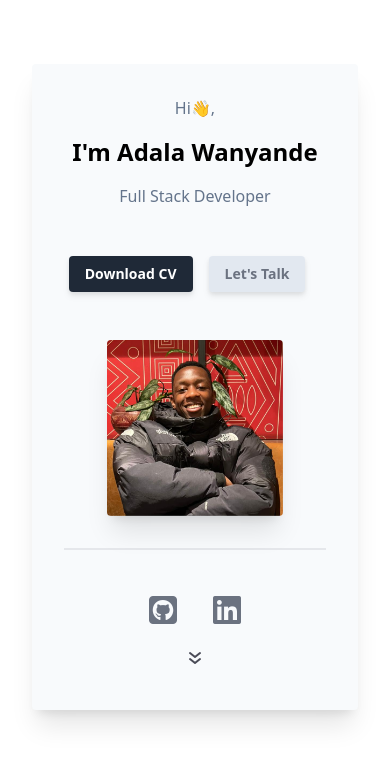
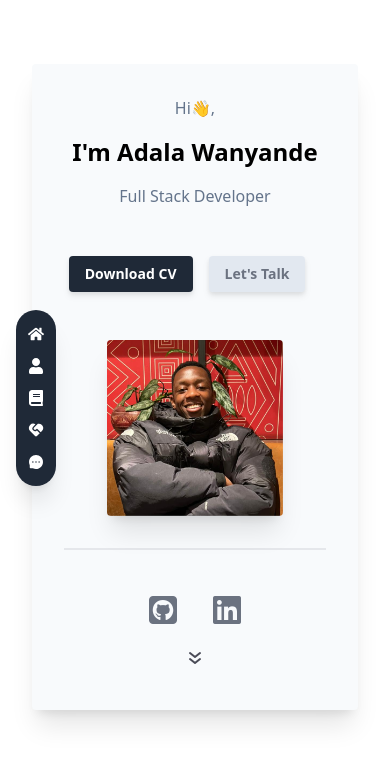
Before and after one commit to Adala-Wanyande/tech-portfolio--react, a React (Create React App) app: page / in a window 390 px wide. Shown: the top 764 px of the page. Built offline with nearby package versions, Linux system fonts and the light colour scheme.

Commit message:
Navigation bar mobile implemented

```diff
--- a/src/App.js
+++ b/src/App.js
@@ -13,7 +13,8 @@ const App = () => {
   return (
     <>
       <Header />
-      {/* <Nav />
+      <Nav />
+      {/*
       <About />
       <Experience />
       <Services />
--- a/src/components/header/Header.jsx
+++ b/src/components/header/Header.jsx
@@ -5,7 +5,7 @@ import ProfilePhoto from '../../assets/profile-photo.png'
 
 const Header = () => {
   return (
-    <div className='flex flex-col rounded shadow-xl justify-center bg-slate-50 p-8 space-y-4 mt-16 mx-8 lg:mx-16'>
+    <div className='flex flex-col rounded shadow-xl justify-center bg-slate-50 p-8 space-y-4 mt-16 mx-8'>
       <h2 className='text-base text-center font-medium text-slate-500'>Hi👋,</h2>
       <h1 className='text-2xl text-center font-bold'>I'm Adala Wanyande</h1>
       <h3 className='text-base text-center font-medium text-slate-500'>Full Stack Developer</h3>
--- a/src/components/nav/Nav.jsx
+++ b/src/components/nav/Nav.jsx
@@ -1,8 +1,19 @@
 import React from 'react'
+import {FaHome} from 'react-icons/fa'
+import {FaUser} from 'react-icons/fa'
+import {FaBook} from 'react-icons/fa'
+import {RiServiceFill} from 'react-icons/ri'
+import {AiFillMessage} from 'react-icons/ai'
 
 const Nav = () => {
   return (
-    <div>Nav</div>
+    <nav className='block fixed p-4 p-4 -translate-y-[25rem] translate-x-[1rem] flex flex-col space-y-4 lg:space-y-8 rounded-full bg-gray-800 w-10 shadow-xl p-4 text-white'>
+      <a href="#" className='self-center'><FaHome/></a>
+      <a href="#about" className='self-center'><FaUser/></a>
+      <a href="#experience" className='self-center'><FaBook/></a>
+      <a href="#services" className='self-center'><RiServiceFill/></a>
+      <a href="#contact" className='self-center'><AiFillMessage/></a>
+    </nav>
   )
 }
 
```
